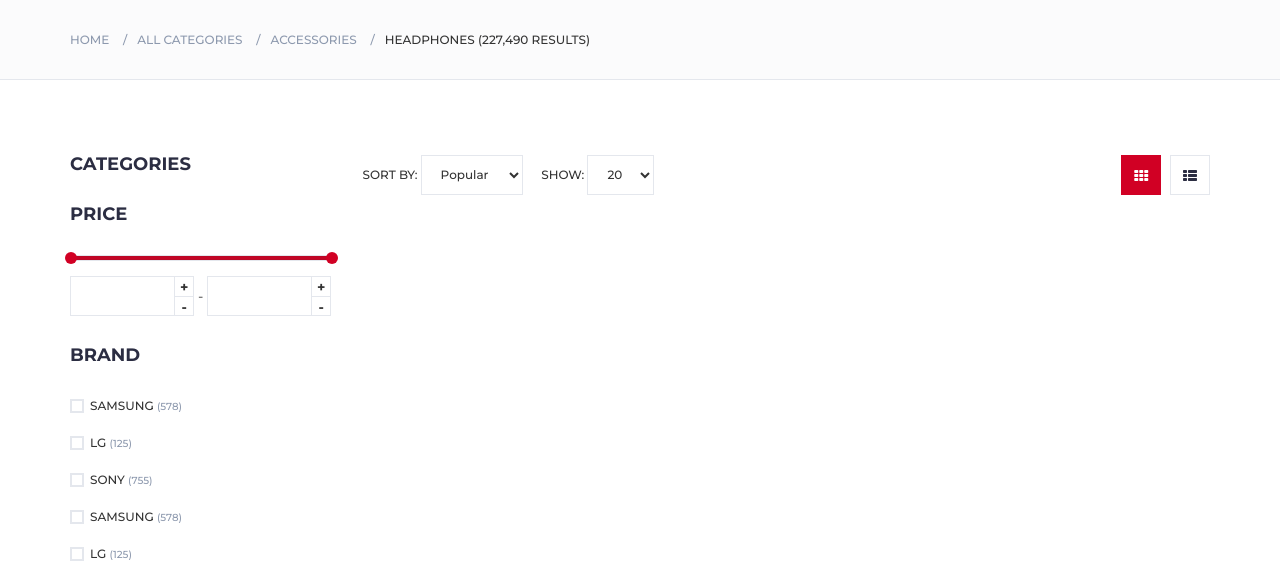
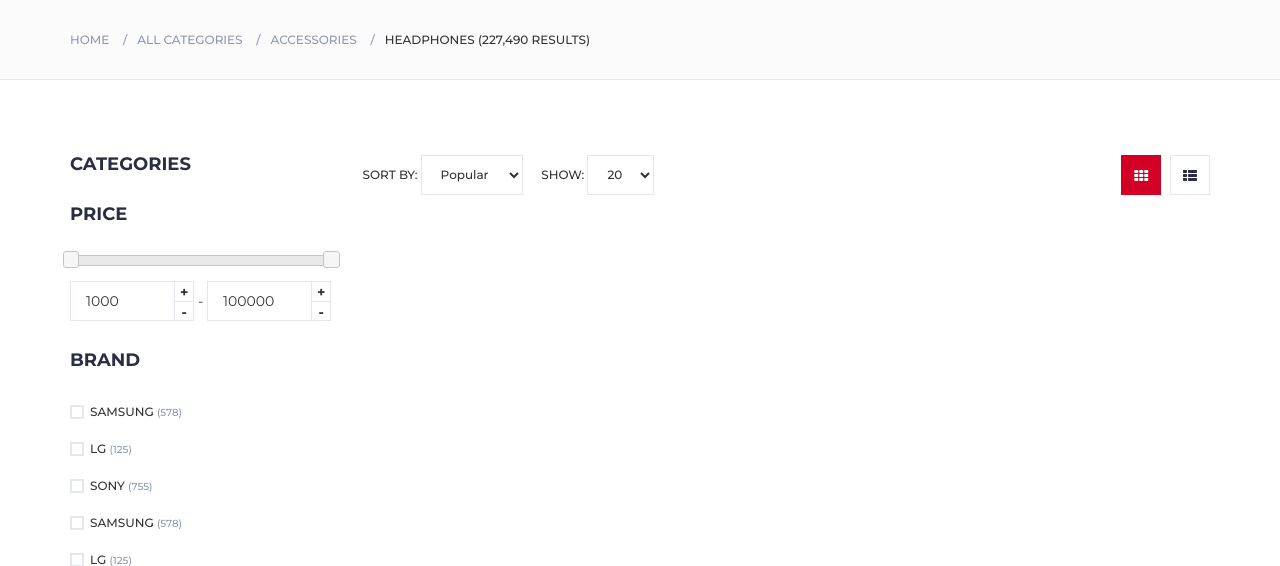
Before and after one commit to miladhzz/daneshjooyar_shop2, a Django app: template search/templates/search.html in a window 1280 px wide. Shown: the part 208-774 px from the top of the page. Run offline with Django 3.2, Linux system fonts and the light colour scheme; the template is opened without the code that fills it, so the values that code supplies are empty; some libraries are stand-ins or nearby versions.

Commit message:
implement price range

```diff
--- a/search/templates/search.html
+++ b/search/templates/search.html
@@ -60,13 +60,13 @@
 							<div class="price-filter">
 								<div id="price-slider"></div>
 								<div class="input-number price-min">
-									<input id="price-min" type="number">
+									<input id="price-min" type="number" value="{{ min_price|default:'1000' }}">
 									<span class="qty-up">+</span>
 									<span class="qty-down">-</span>
 								</div>
 								<span>-</span>
 								<div class="input-number price-max">
-									<input id="price-max" type="number">
+									<input id="price-max" type="number" value="{{ max_price|default:'100000' }}">
 									<span class="qty-up">+</span>
 									<span class="qty-down">-</span>
 								</div>
@@ -305,4 +305,77 @@
 			});
 		});
 	</script>
+    <link rel="stylesheet" href="//code.jquery.com/ui/1.12.1/themes/base/jquery-ui.css">
+    <script src="https://code.jquery.com/ui/1.12.1/jquery-ui.js"></script>
+    <script>
+    $(document).ready(function() {
+        // تنظیمات اولیه اسلایدر
+        $("#price-slider").slider({
+            range: true,
+            min: 1000,
+            max: 100000,
+            values: [
+                {{ min_price|default:'1000' }},
+                {{ max_price|default:'100000' }}
+            ],
+            slide: function(event, ui) {
+                $("#price-min").val(ui.values[0]);
+                $("#price-max").val(ui.values[1]);
+            },
+            stop: function(event, ui) {
+                applyPriceFilter(ui.values[0], ui.values[1]);
+            }
+        });
+
+        // تنظیم مقادیر اولیه input ها
+        $("#price-min").val($("#price-slider").slider("values", 0));
+        $("#price-max").val($("#price-slider").slider("values", 1));
+
+        // آپدیت اسلایدر وقتی input ها تغییر می‌کنند
+        $("#price-min, #price-max").on('change', function() {
+            var min = parseInt($("#price-min").val());
+            var max = parseInt($("#price-max").val());
+
+            if (min >= 1000 && max <= 100000 && min <= max) {
+                $("#price-slider").slider("values", [min, max]);
+                applyPriceFilter(min, max);
+            }
+        });
+
+        // دکمه‌های + و -
+        $(".qty-up").click(function() {
+            var input = $(this).siblings('input');
+            var value = parseInt(input.val()) + 1000;
+            if (value <= 100000) {
+                input.val(value).trigger('change');
+            }
+        });
+
+        $(".qty-down").click(function() {
+            var input = $(this).siblings('input');
+            var value = parseInt(input.val()) - 1000;
+            if (value >= 1000) {
+                input.val(value).trigger('change');
+            }
+        });
+
+        function applyPriceFilter(min, max) {
+            var searchParams = new URLSearchParams(window.location.search);
+
+            searchParams.set('min_price', min);
+            searchParams.set('max_price', max);
+
+            // حفظ پارامترهای دیگر
+            if (searchParams.has('q')) {
+                searchParams.set('q', searchParams.get('q'));
+            }
+            if (searchParams.has('category')) {
+                searchParams.set('category', searchParams.get('category'));
+            }
+
+            searchParams.delete('page');
+            window.location.href = window.location.pathname + '?' + searchParams.toString();
+        }
+    });
+    </script>
 {% endblock scripts %}
```
